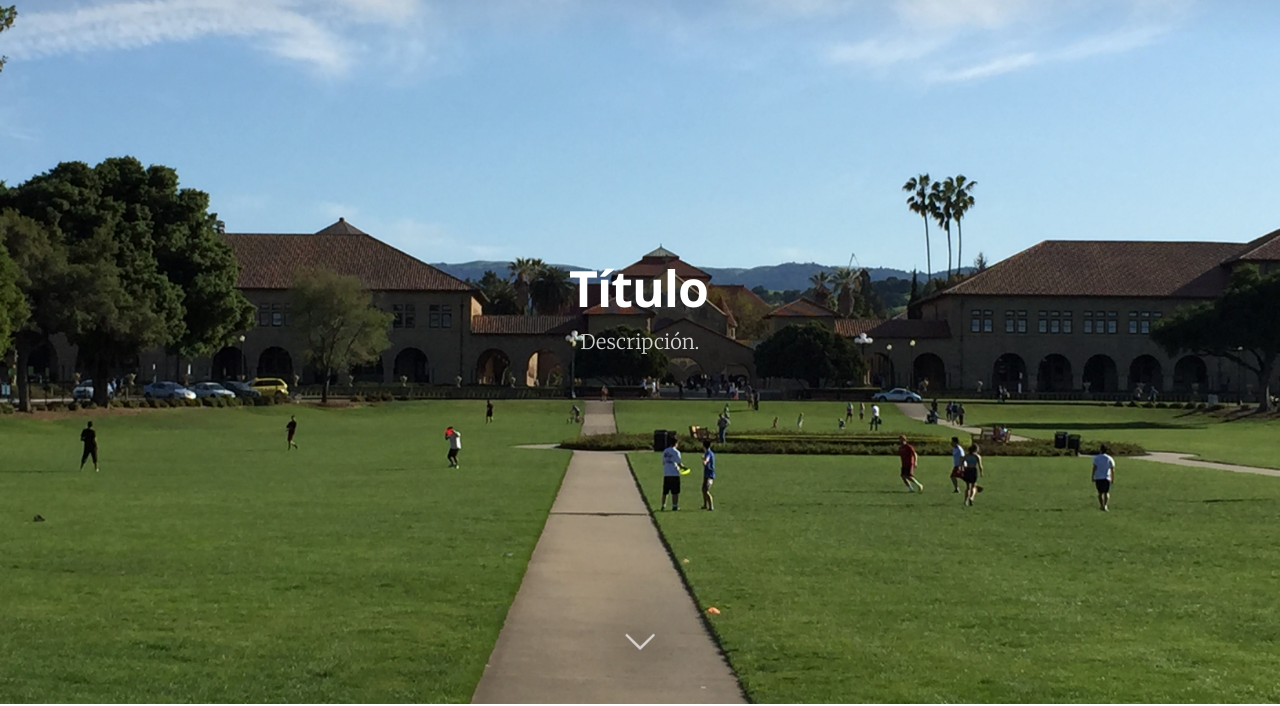
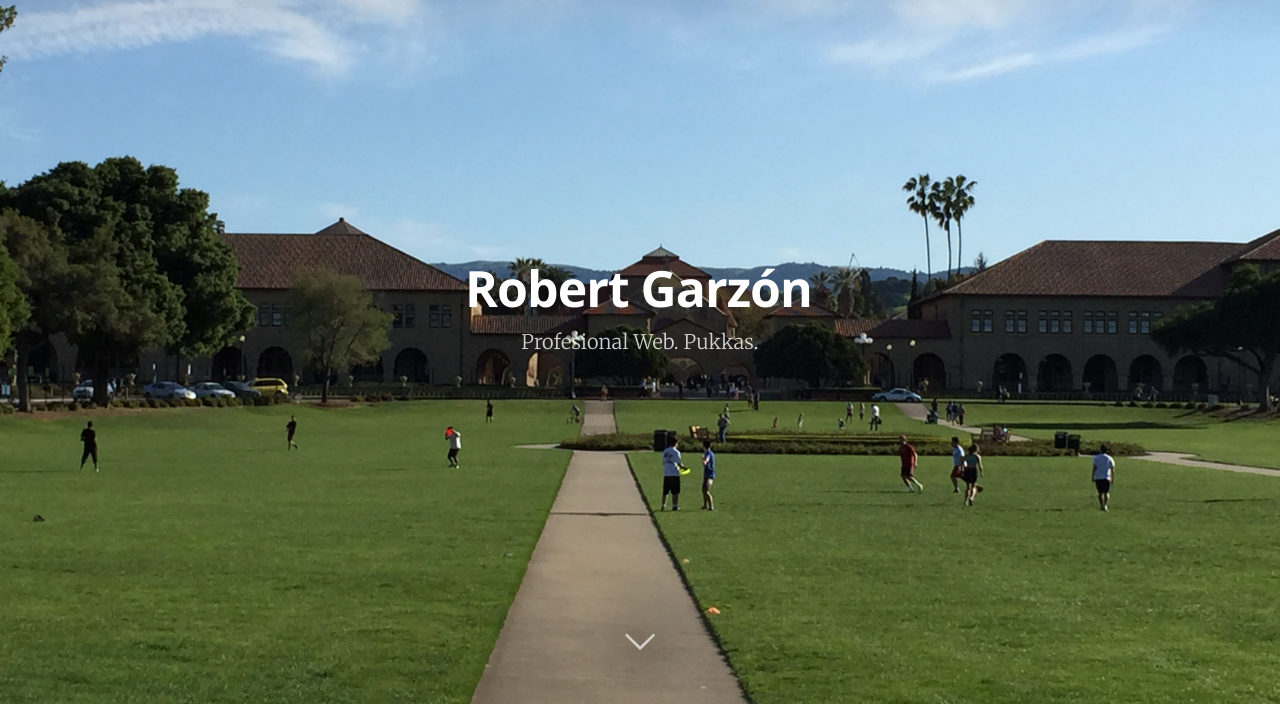
Before and after one commit to robgarzon/test, a plain HTML site: page index.html in a window 1280 px wide. Shown: the part 96-802 px from the top of the page. Drawn offline with nearby package versions, Linux system fonts and the light colour scheme.

Commit message:
Nombre y descripción.

```diff
--- a/index.html
+++ b/index.html
@@ -75,8 +75,8 @@
             </nav>
             <div class="vertical">
                 <div class="main-header-content inner">
-                    <h1 class="page-title">Título</h1>
-                    <h2 class="page-description">Descripción.</h2>
+                    <h1 class="page-title">Robert Garzón</h1>
+                    <h2 class="page-description">Profesional Web. Pukkas.</h2>
                 </div>
             </div>
             <a class="scroll-down icon-arrow-left" href="index.html#content" data-offset="-45"><span class="hidden">Scroll Down</span></a>
```
